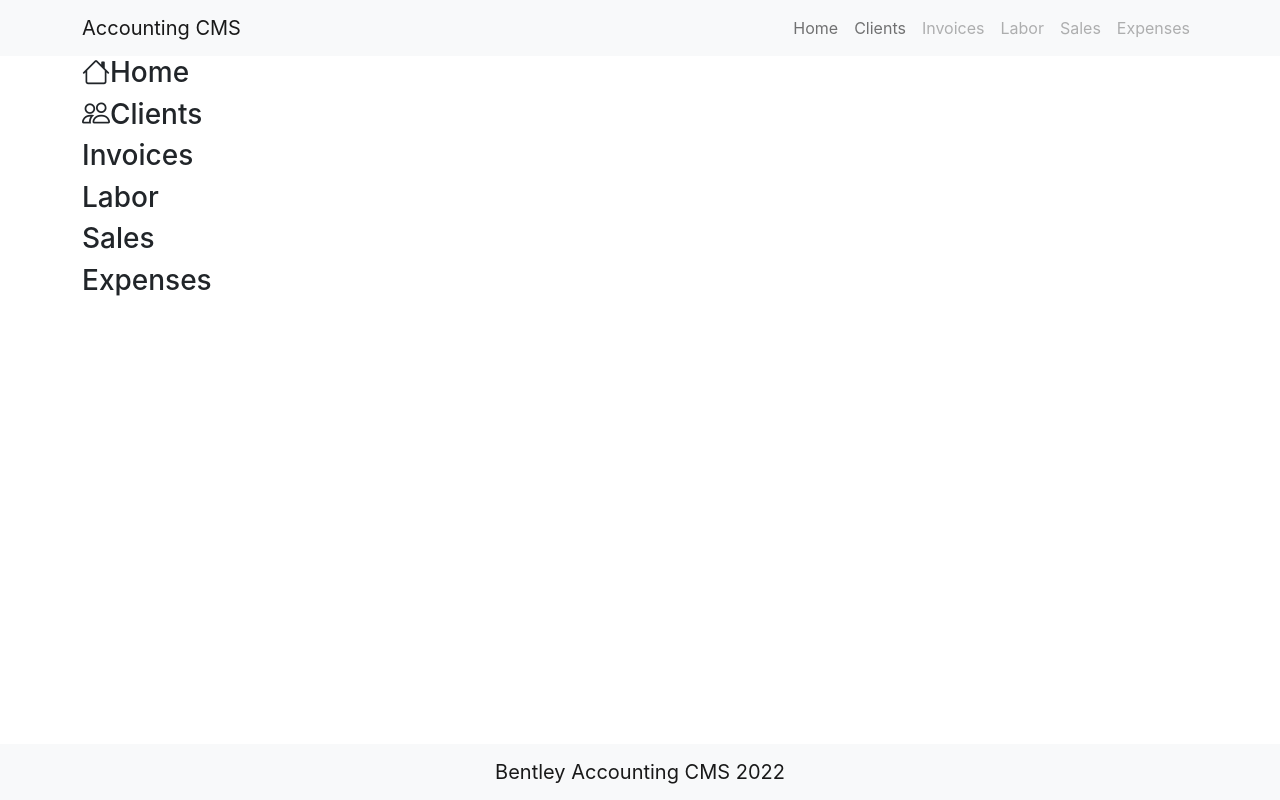
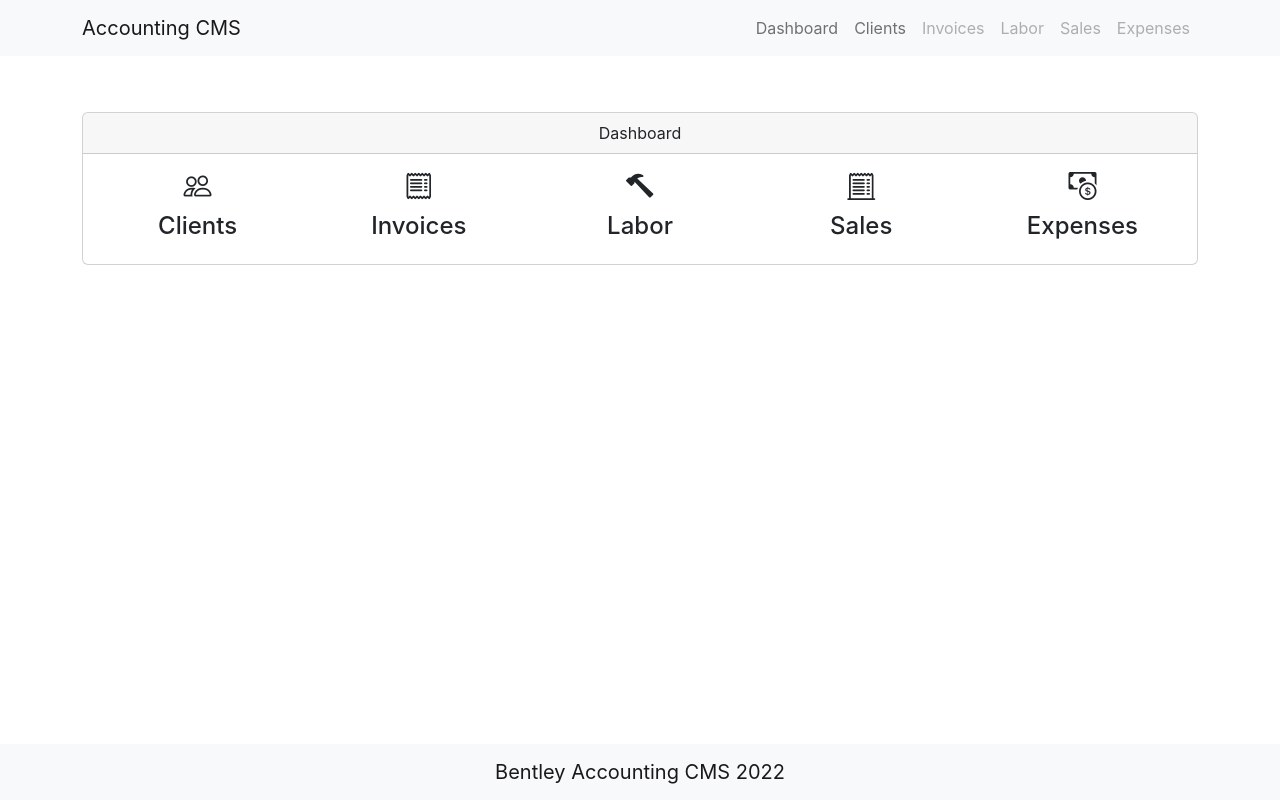
Before and after one commit to Flake85/accounting-cms, a Next.js app in the folder client/: page / in a window 1280 px wide. Built offline with nearby package versions, Linux system fonts and the light colour scheme.

Commit message:
FE: changed home to dashboard; removed custom 500

```diff
--- a/client/components/navbar.js
+++ b/client/components/navbar.js
@@ -10,7 +10,7 @@ export default function NavigationBar() {
         <Navbar.Toggle aria-controls="basic-navbar-nav" />
         <Navbar.Collapse id="basic-navbar-nav">
           <Nav className="ms-auto">
-            <Nav.Link href="/">Home</Nav.Link>
+            <Nav.Link href="/">Dashboard</Nav.Link>
             <Nav.Link href="/client">Clients</Nav.Link>
             <Nav.Link className="disabled" href="/invoice">Invoices</Nav.Link>
             <Nav.Link className="disabled" href="/labor">Labor</Nav.Link>
--- a/client/pages/500.js
+++ /dev/null
@@ -1,3 +0,0 @@
-export default function Custom500() {
-    return <h1>500 - Server-side error occurred</h1>
-}
--- a/client/pages/index.js
+++ b/client/pages/index.js
@@ -1,12 +1,45 @@
+import Card from "react-bootstrap/Card"
+import Row from "react-bootstrap/Row"
+import Col from "react-bootstrap/Col"
+
 export default function Home() {
     return (
-      <div>
-          <h3><i class="bi-house"></i>Home</h3>
-          <h3><i class="bi-people"></i>Clients</h3>
-          <h3><i class=""></i>Invoices</h3>
-          <h3><i class=""></i>Labor</h3>
-          <h3><i class=""></i>Sales</h3>
-          <h3><i class=""></i>Expenses</h3>
-      </div>
-    )
+      <Card className="text-center">
+        <Card.Header>Dashboard</Card.Header>
+        <Card.Body>
+            <Row>
+              <Col>
+                <Card.Link href="/client">
+                  <h3><i class="bi-people"></i></h3>
+                  <h4>Clients</h4>
+                </Card.Link>
+              </Col>
+              <Col>
+                <Card.Link href="#">
+                  <h3><i class="bi-receipt"></i></h3>
+                  <h4>Invoices</h4>
+                </Card.Link>
+              </Col>
+              <Col>
+                <Card.Link href="#">
+                  <h3><i class="bi-hammer"></i></h3>
+                  <h4>Labor</h4>
+                </Card.Link>
+              </Col>
+              <Col>
+                <Card.Link href="#">
+                  <h3><i class="bi-receipt-cutoff"></i></h3>
+                  <h4>Sales</h4>
+                </Card.Link>
+              </Col>
+              <Col>
+                <Card.Link href="#">
+                  <h3><i class="bi-cash-coin"></i></h3>
+                  <h4>Expenses</h4>
+                </Card.Link>
+              </Col>
+            </Row>
+        </Card.Body>
+      </Card>
+    );
 }
--- a/client/styles/globals.css
+++ b/client/styles/globals.css
@@ -15,7 +15,9 @@ a {
   box-sizing: border-box;
 }
 
-/* used for testing navbar and footer properties */
-/* main {
-  height: 1000px;
-} */
+
+main {
+  /* used for testing navbar and footer properties */
+  /* height: 1000px; */
+  margin-top: 56px;
+}
```
Also changed, not shown: client/pages/client/[cid].js (+8 -10 lines).
